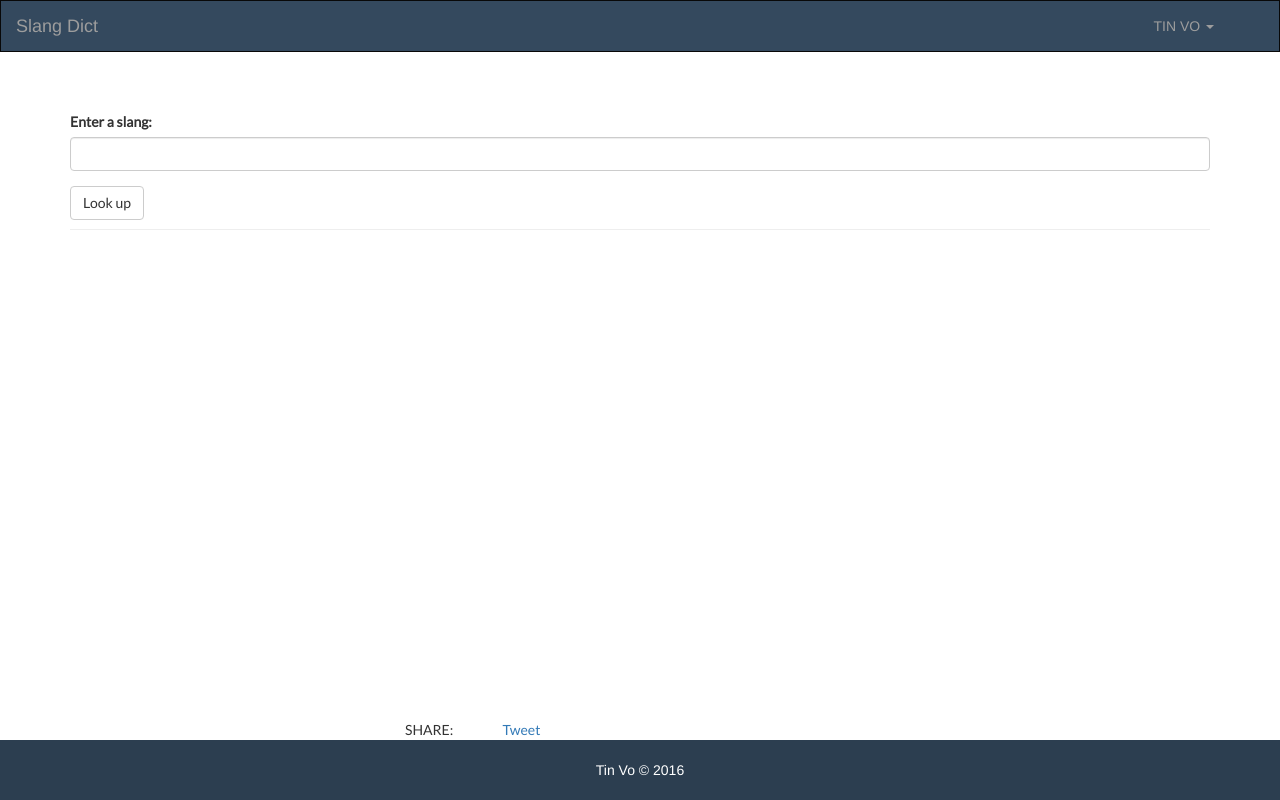
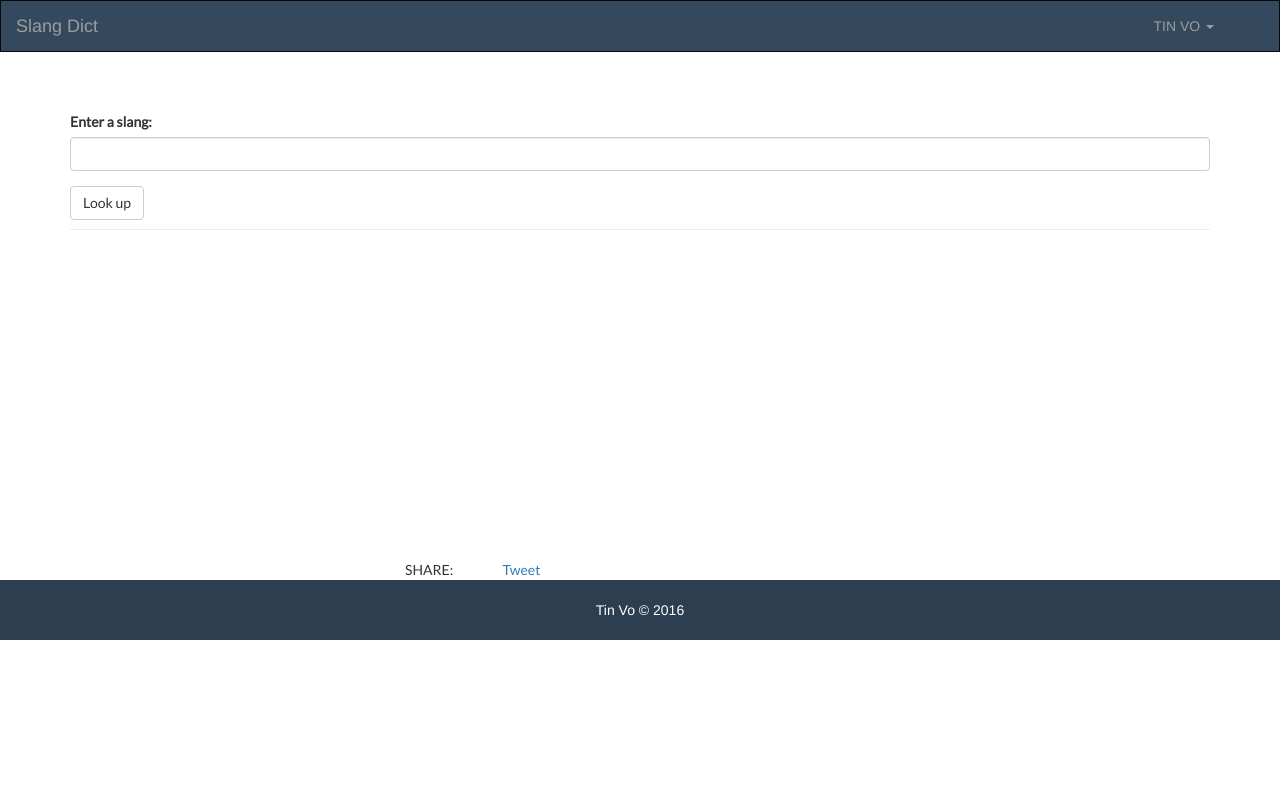
Before and after one commit to ntinvo/Dict-app, a Flask app: page / in a window 1280 px wide. Run offline with Flask 2, Linux system fonts and the light colour scheme; some libraries are stand-ins or nearby versions.

Commit message:
fixed minor problems

```diff
--- a/static/css/style.css
+++ b/static/css/style.css
@@ -4,7 +4,7 @@
 
 html {
 	position: relative;
-	min-height: 100%;
+	min-height: 80%;
 }
 
 body {
--- a/templates/index.html
+++ b/templates/index.html
@@ -22,7 +22,7 @@
 
 
 {% block navbar %}
-<div class="navbar navbar-inverse" style="border-radius: 0; background-color: #34495e">
+<div class="navbar navbar-inverse" style="border-radius: 0; background-color: #34495e; width: 100%">
     <a class="navbar-header navbar-brand" id="logo" href="/" >Slang Dict</a>
 
     <ul class="nav navbar-nav pull-right">
```
